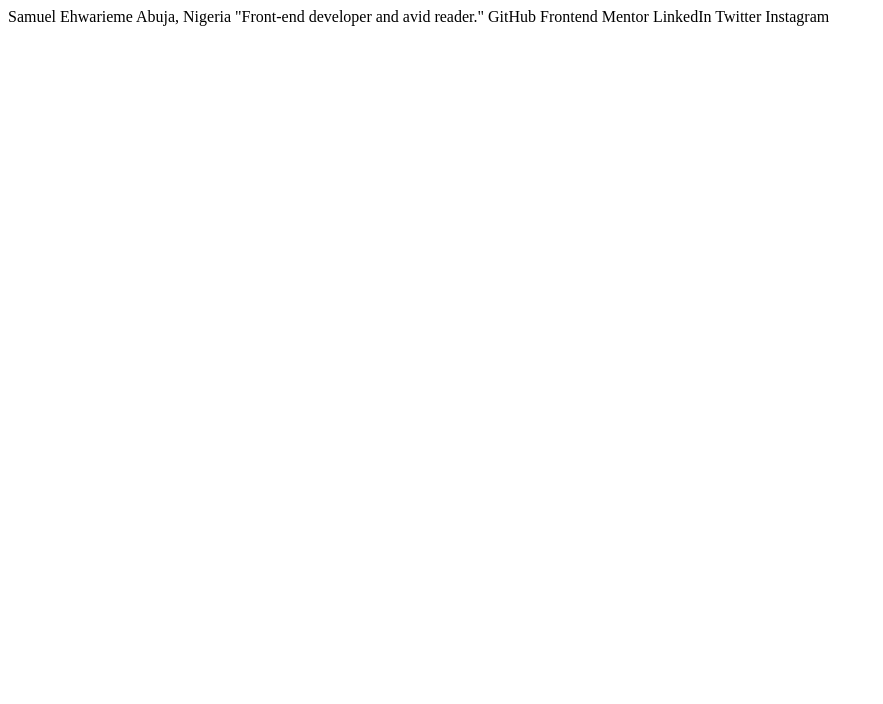
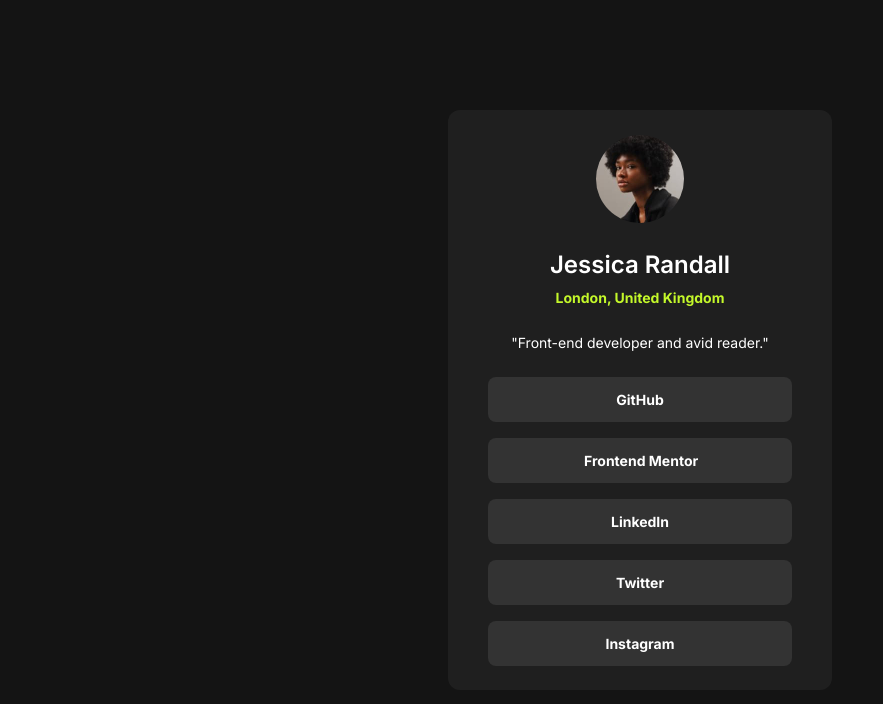
Before and after one commit to aqueous-humor/social-links-profile, a plain HTML site: page index.html in a window 1280 px wide. Shown: the whole page, without its empty margins (0-883 px from the left). Drawn offline with Linux system fonts and the light colour scheme.

Commit message:
feat: Create social links page prototype based on the Frontend Mentor challenge

```diff
--- a/index.html
+++ b/index.html
@@ -1,24 +1,38 @@
 <!DOCTYPE html>
 <html lang="en">
+
 <head>
   <meta charset="UTF-8">
-  <meta name="viewport" content="width=device-width, initial-scale=1.0"> <!-- displays site properly based on user's device -->
-
+  <meta name="viewport" content="width=device-width, initial-scale=1.0">
   <link rel="icon" type="image/png" sizes="32x32" href="./assets/images/favicon-32x32.png">
+  <link rel="preconnect" href="https://fonts.googleapis.com">
+  <link rel="preconnect" href="https://fonts.gstatic.com" crossorigin>
+  <link
+    href="https://fonts.googleapis.com/css2?family=Inter:ital,opsz,wght@0,14..32,100..900;1,14..32,100..900&display=swap"
+    rel="stylesheet">
+  <link rel="stylesheet" href="./styles/styles.css">
 
   <title>Yggdrasil</title>
 </head>
+
 <body>
+  <main class="flex-container">
+    <section class="profile-card">
+      <img src="./assets/images/avatar-jessica.jpeg" alt="Profile Photo">
+      <div class="name-location">
+        <h1>Jessica Randall</h1>
+        <span>London, United Kingdom</span>
+      </div>
+      <p>"Front-end developer and avid reader."</p>
+      <div class="links">
+        <a target="_blank" href="https://github.com/aqueous-humor">GitHub</a>
+        <a target="_blank" href="https://www.frontendmentor.io/profile/aqueous-humor">Frontend Mentor</a>
+        <a target="_blank" href="https://www.linkedin.com/in/samuel-ehwarieme-21aa71164/">LinkedIn</a>
+        <a target="_blank" href="https://x.com/Aqueous911">Twitter</a>
+        <a href="#">Instagram</a>
+      </div>
+    </section>
+  </main>
+</body>
 
-  Samuel Ehwarieme
-  Abuja, Nigeria
-  "Front-end developer and avid reader."
-
-  GitHub
-  Frontend Mentor
-  LinkedIn
-  Twitter
-  Instagram
-
-</body>
 </html>
--- /dev/null
+++ b/styles/styles.css
@@ -0,0 +1,105 @@
+ *,
+ *::before,
+ *::after {
+     box-sizing: border-box;
+ }
+
+ a {
+     text-decoration: none;
+     width: fit-content;
+ }
+
+ body {
+     background-color: #141414;
+     font-family: "Inter", sans-serif;
+     font-style: normal;
+     height: 100vh;
+     margin: 0;
+     padding: 0 1.5rem;
+ }
+
+ h1,
+ p {
+     margin: 0;
+ }
+
+ .flex-container {
+     align-items: center;
+     display: flex;
+     height: 100%;
+     justify-content: center;
+ }
+
+ .links {
+     display: flex;
+     flex-direction: column;
+     gap: 1rem;
+     text-align: center;
+     white-space: nowrap;
+ }
+
+ .links a {
+    background-color: #333333;
+    border-radius: 0.5rem;
+    color: #FFFFFF;
+    font-size: 0.875rem;
+    font-weight: 700;
+    line-height: 150%;
+    padding: 0.75rem 6rem;
+    width: clamp(17.44rem, 74vw, 19rem);
+ }
+
+ .links a:hover {
+    background-color: #C4F82A;
+    color: #333333;
+ }
+
+ .name-location {
+    display: flex;
+    flex-direction: column;
+    gap: 0.25rem;
+    text-align: center;
+ }
+
+ .name-location h1 {
+    color: #FFFFFF;
+    font-size: 1.5rem;
+    font-weight: 600;
+    line-height: 150%;
+ }
+
+ .name-location span {
+    color: #C4F82A;
+    font-size: 0.875rem;
+    font-weight: 700;
+    line-height: 150%;
+ }
+
+ .profile-card {
+     align-items: center;
+     background-color: #1F1F1F;
+     border-radius: 0.75rem;
+     display: flex;
+     flex-direction: column;
+     flex-grow: 1;
+     flex-shrink: 1;
+     gap: 1.5rem;
+     height: clamp(36.2rem, 71vh, 38.2rem);
+     justify-content: center;
+     max-width: 24rem;
+     padding: 1.5rem;
+     width: clamp(20.44rem, 24rem, 24rem);
+ }
+
+ .profile-card img {
+    border-radius: 100%;
+    height: 5.5rem;
+    width: 5.5rem;
+ }
+
+ .profile-card p {
+    color: #FFFFFF;
+    font-size: 0.875rem;
+    font-weight: 400;
+    line-height: 150%;
+ }
```
Also changed, not shown: 1 other file.
